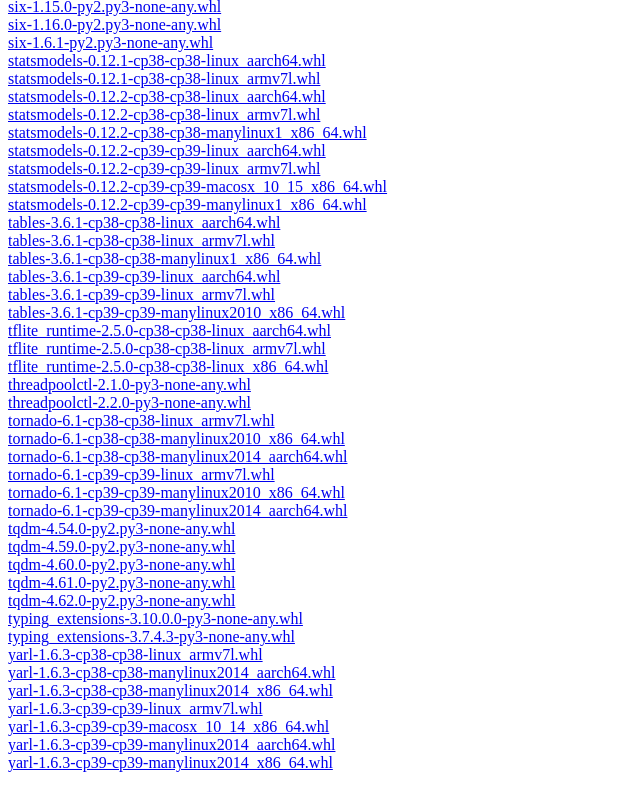
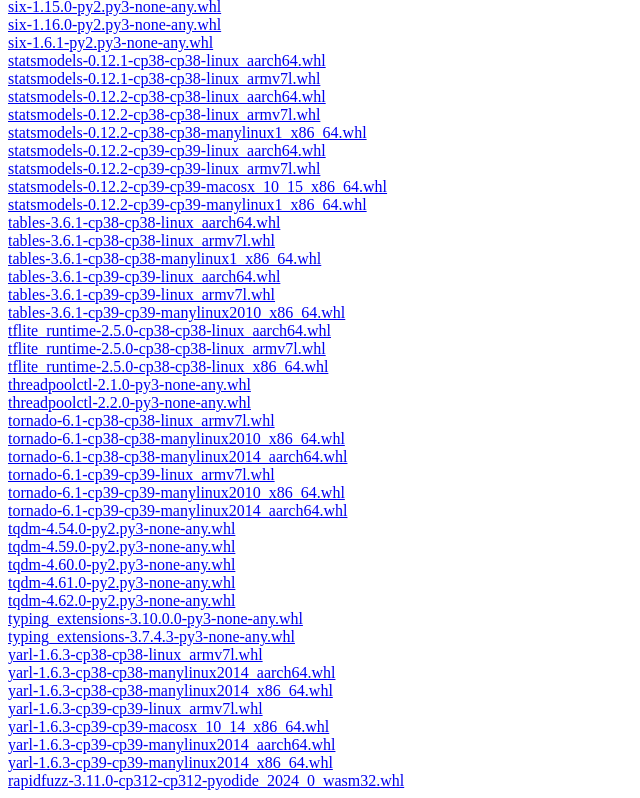
Before and after one commit to OpenComputingLab/vce-wheelhouse, a plain HTML site: page index.html in a window 1280 px wide. Shown: the part 6688-7486 px from the top of the page, without its empty margins (0-640 px from the left). Drawn offline with Linux system fonts and the light colour scheme.

Commit message:
Update index.html

```diff
--- a/index.html
+++ b/index.html
@@ -416,6 +416,6 @@
 <a href="wheelhouse/yarl-1.6.3-cp39-cp39-macosx_10_14_x86_64.whl">yarl-1.6.3-cp39-cp39-macosx_10_14_x86_64.whl</a><br/>
 <a href="wheelhouse/yarl-1.6.3-cp39-cp39-manylinux2014_aarch64.whl">yarl-1.6.3-cp39-cp39-manylinux2014_aarch64.whl</a><br/>
 <a href="wheelhouse/yarl-1.6.3-cp39-cp39-manylinux2014_x86_64.whl">yarl-1.6.3-cp39-cp39-manylinux2014_x86_64.whl</a><br/>
-<a href="wheelhouse/rapidfuzz-3.11.0-cp312-cp312-pyodide_2024_0_wasm32.whl</a><br/>
+<a href="wheelhouse/rapidfuzz-3.11.0-cp312-cp312-pyodide_2024_0_wasm32.whl">rapidfuzz-3.11.0-cp312-cp312-pyodide_2024_0_wasm32.whl</a><br/>
 </body>
 </html>
```
